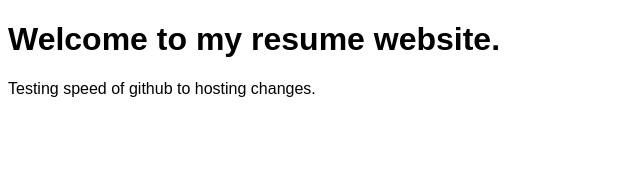
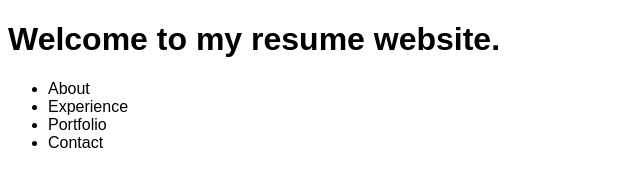
Before and after one commit to DanDanBalkwill/website, a plain HTML site: page index.html in a window 1280 px wide. Shown: the whole page, without its empty margins (0-640 px from the left). Drawn offline with Linux system fonts and the light colour scheme.

Commit message:
added a nav bar, testing some css on this

```diff
--- a/index.html
+++ b/index.html
@@ -10,6 +10,13 @@
 </head>
 <body>
     <h1>Welcome to my resume website.</h1>
-    <p>Testing speed of github to hosting changes.</p>
+    <nav>
+        <ul>
+            <li>About</li>
+            <li>Experience</li>
+            <li>Portfolio</li>
+            <li>Contact</li>
+        </ul>
+    </nav>
 </body>
 </html>
--- a/styles.css
+++ b/styles.css
@@ -4,3 +4,8 @@
   font-weight: 400;
   font-style: normal;
 }
+
+nav{
+    font-weight: 200;
+    font-size: medium;
+}
```
